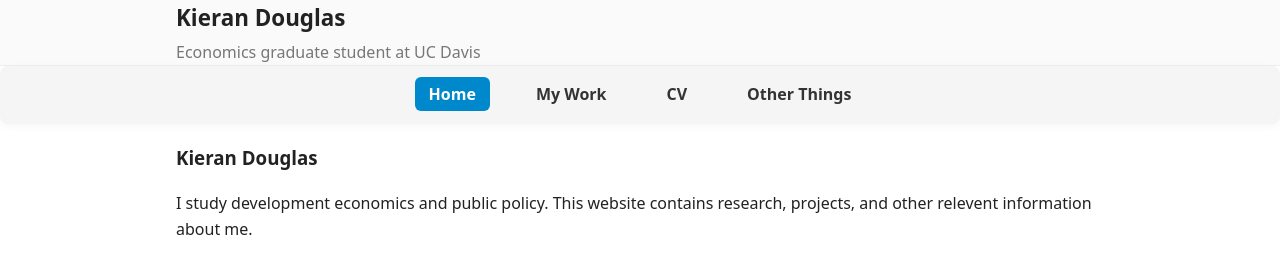
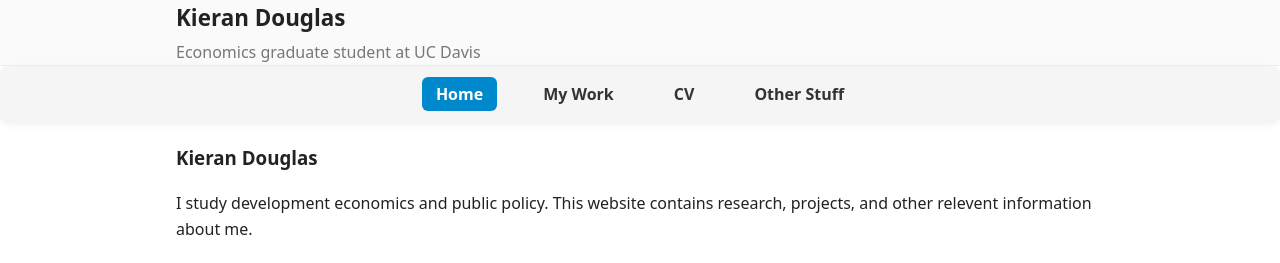
Before and after one commit to KieranCDouglas/kierancdouglas.github.io, a Jekyll site: the page built from index.md, in a window 1280 px wide. Shown: the top 263 px of the page. Built offline with Jekyll 4.4.1, drawn with Linux system fonts in a browser that asks for light colours.

Commit message:
Update navigation.yml

```diff
--- a/_data/navigation.yml
+++ b/_data/navigation.yml
@@ -4,5 +4,5 @@
   url: /my-work/
 - name: CV
   url: /cv/
-- name: Other Things
+- name: Other Stuff
   url: /other-things/
```
